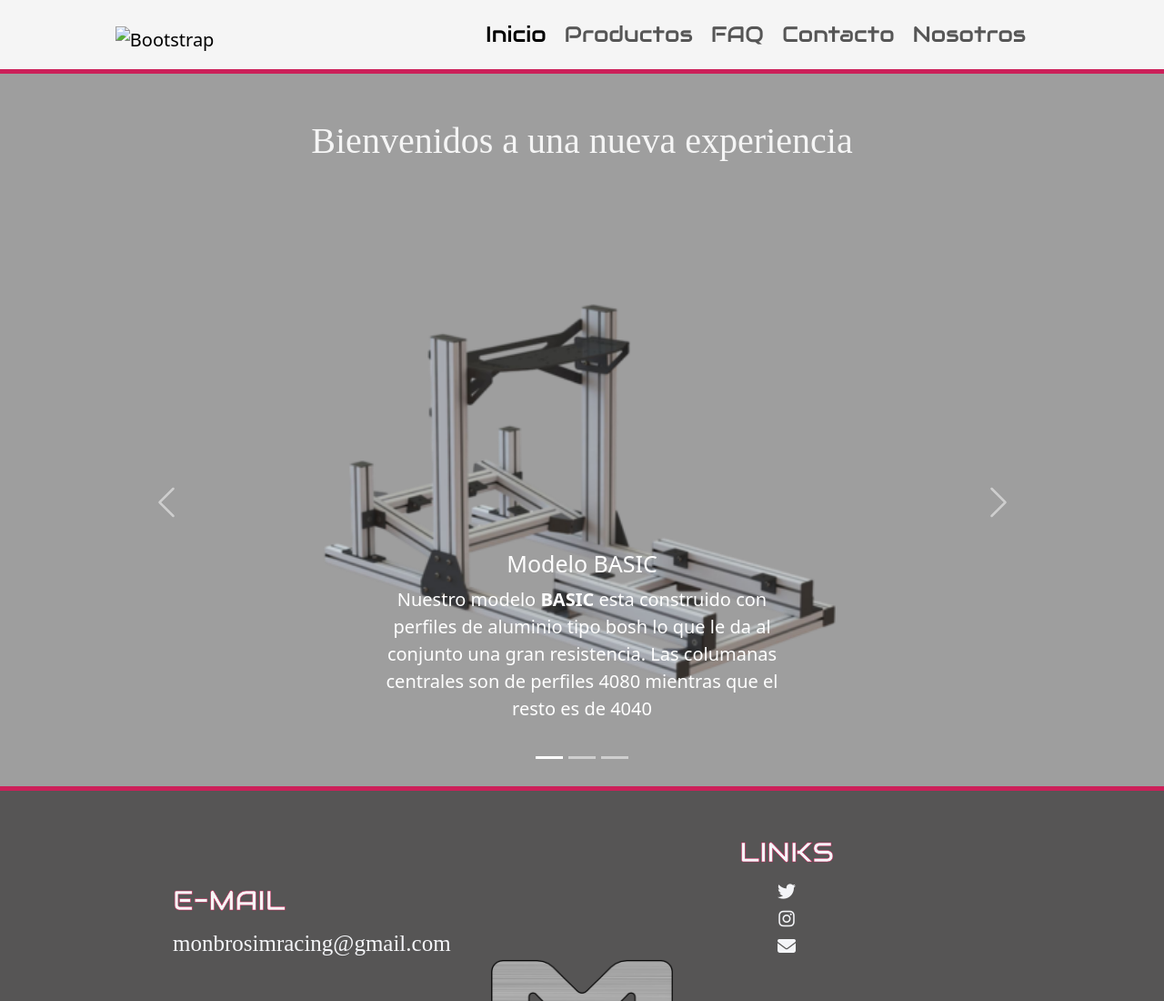
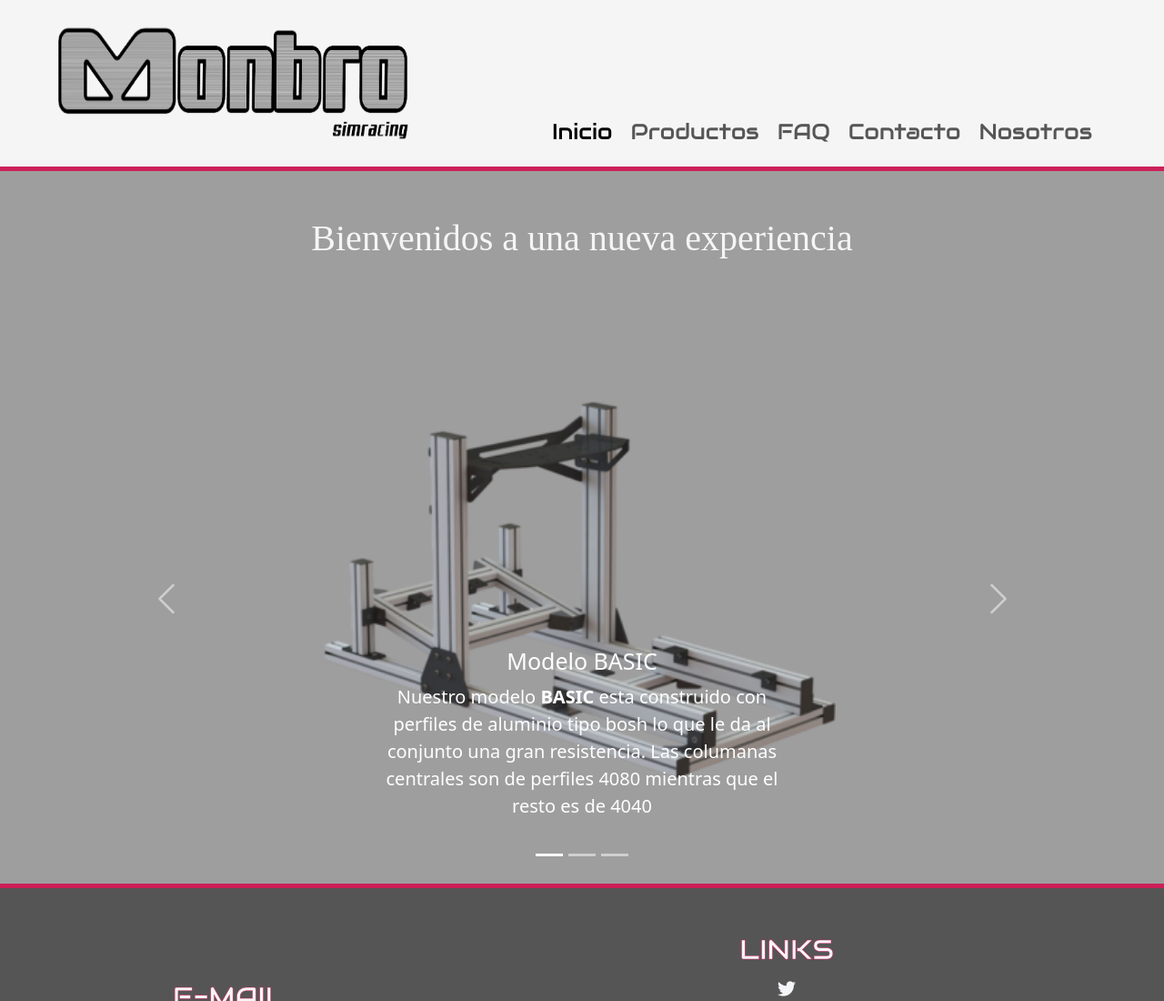
Before and after one commit to Fpmontini/2da-entrega-montini, a plain HTML site: page index.html in a window 1280 px wide. Shown: the top 1100 px of the page at 91% size. Drawn offline with nearby package versions, Linux system fonts and the light colour scheme; the site is published under a folder, as on GitHub Pages, so addresses that start at the root find nothing; a web font is replaced by a local one.

Commit message:
solucion logo header

```diff
--- a/index.html
+++ b/index.html
@@ -21,7 +21,7 @@
         <nav class="navbar navbar navbar-expand-md"> <!--modifique que se expanda desde md y no lg-->
             <div class="container">
               <a class="navbar-brand" href="./index.html">
-                <img src="/assets/banner.png" alt="Bootstrap" width="400" height="150">
+                <img src="./assets/banner.png" alt="Bootstrap" width="400" height="150">
               </a>
             </div>
         </nav>
```
